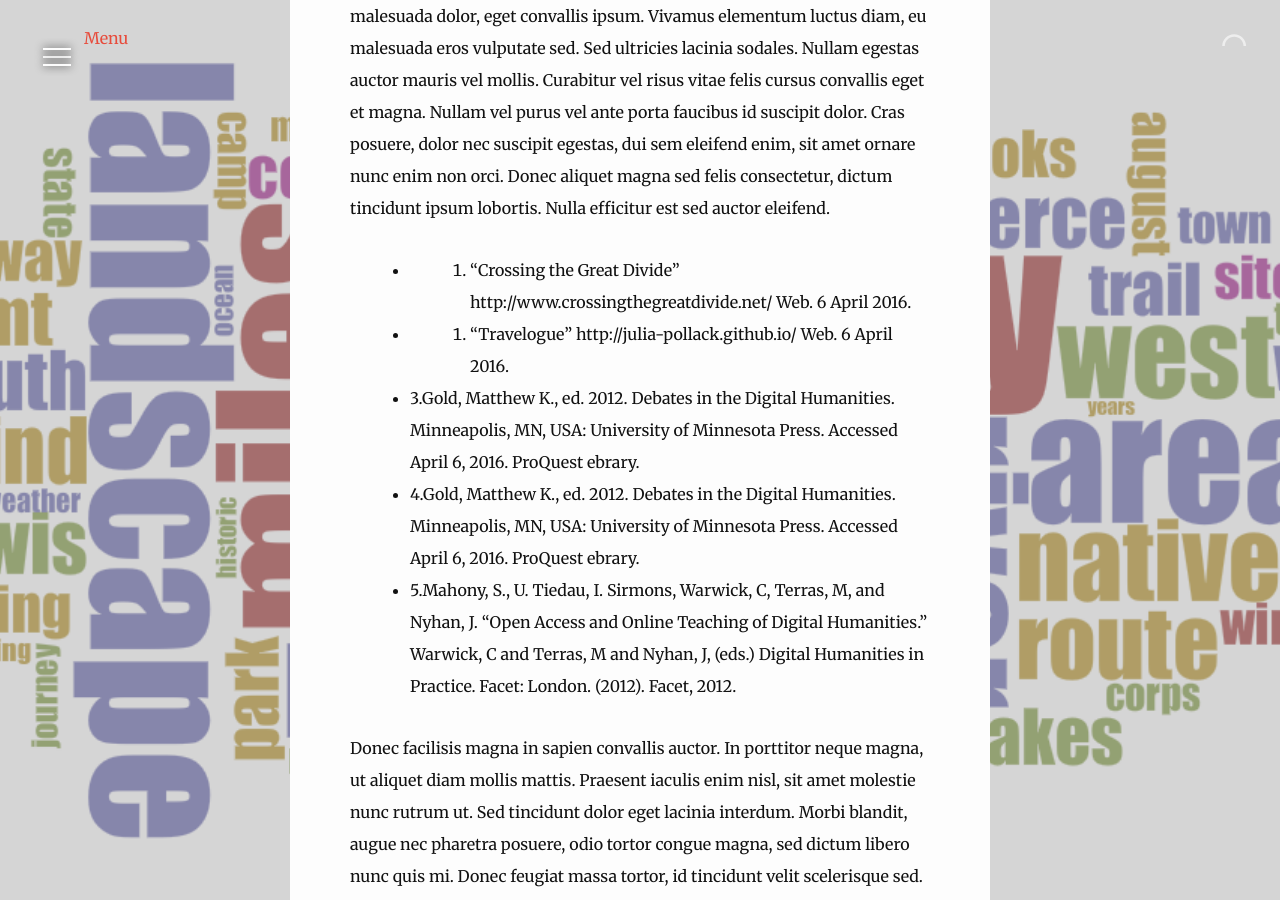
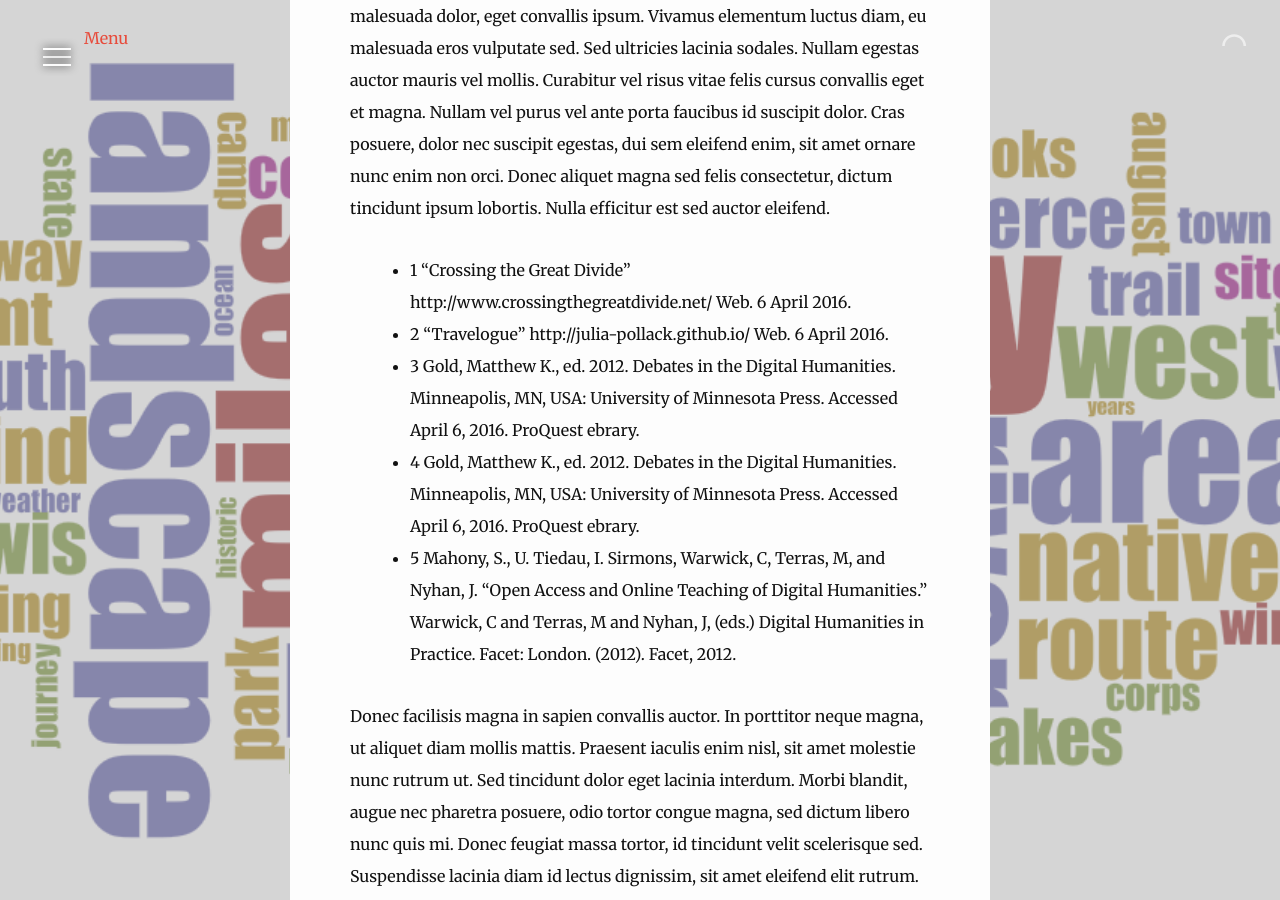
Before and after one commit to julia-pollack/julia-pollack.github.io, a Jekyll site: the page built from _posts/2015-01-10-a-snowy-day.md, in a window 1280 px wide and 900 px high, scrolled down 2929 px. Built offline with Jekyll 4.4.1, drawn with Linux system fonts in a browser that asks for light colours; nearby versions of some CDN libraries; comment, search, counter and statistics services are not loaded.

Commit message:
footnote

```diff
--- a/_posts/2015-01-10-a-snowy-day.md
+++ b/_posts/2015-01-10-a-snowy-day.md
@@ -27,11 +27,11 @@ Donec imperdiet accumsan faucibus. Nullam faucibus luctus quam, a dapibus neque
 ## Footnotes
 Etiam placerat est sed quam semper scelerisque. Suspendisse quis malesuada dolor, eget convallis ipsum. Vivamus elementum luctus diam, eu malesuada eros vulputate sed. Sed ultricies lacinia sodales. Nullam egestas auctor mauris vel mollis. Curabitur vel risus vitae felis cursus convallis eget et magna. Nullam vel purus vel ante porta faucibus id suscipit dolor. Cras posuere, dolor nec suscipit egestas, dui sem eleifend enim, sit amet ornare nunc enim non orci. Donec aliquet magna sed felis consectetur, dictum tincidunt ipsum lobortis. Nulla efficitur est sed auctor eleifend.
 
-*  1. “Crossing the Great Divide” http://www.crossingthegreatdivide.net/ Web. 6 April 2016.
-*  2. “Travelogue” http://julia-pollack.github.io/ Web. 6 April 2016.
-*  3.Gold, Matthew K., ed. 2012. Debates in the Digital Humanities. Minneapolis, MN, USA: University of Minnesota Press. Accessed April 6, 2016. ProQuest ebrary.
-*  4.Gold, Matthew K., ed. 2012. Debates in the Digital Humanities. Minneapolis, MN, USA: University of Minnesota Press. Accessed April 6, 2016. ProQuest ebrary.
-*  5.Mahony, S., U. Tiedau, I. Sirmons, Warwick, C, Terras, M, and Nyhan, J. "Open Access and Online Teaching of Digital Humanities." Warwick, C and Terras, M and Nyhan, J, (eds.) Digital Humanities in Practice. Facet: London. (2012). Facet, 2012.
+*  1 “Crossing the Great Divide” http://www.crossingthegreatdivide.net/ Web. 6 April 2016.
+*  2 “Travelogue” http://julia-pollack.github.io/ Web. 6 April 2016.
+*  3 Gold, Matthew K., ed. 2012. Debates in the Digital Humanities. Minneapolis, MN, USA: University of Minnesota Press. Accessed April 6, 2016. ProQuest ebrary.
+*  4 Gold, Matthew K., ed. 2012. Debates in the Digital Humanities. Minneapolis, MN, USA: University of Minnesota Press. Accessed April 6, 2016. ProQuest ebrary.
+*  5 Mahony, S., U. Tiedau, I. Sirmons, Warwick, C, Terras, M, and Nyhan, J. "Open Access and Online Teaching of Digital Humanities." Warwick, C and Terras, M and Nyhan, J, (eds.) Digital Humanities in Practice. Facet: London. (2012). Facet, 2012.
 
 
 Donec facilisis magna in sapien convallis auctor. In porttitor neque magna, ut aliquet diam mollis mattis. Praesent iaculis enim nisl, sit amet molestie nunc rutrum ut. Sed tincidunt dolor eget lacinia interdum. Morbi blandit, augue nec pharetra posuere, odio tortor congue magna, sed dictum libero nunc quis mi. Donec feugiat massa tortor, id tincidunt velit scelerisque sed. Suspendisse lacinia diam id lectus dignissim, sit amet eleifend elit rutrum. Mauris nunc sapien, ultrices sed vehicula sed, efficitur nec leo.
```
